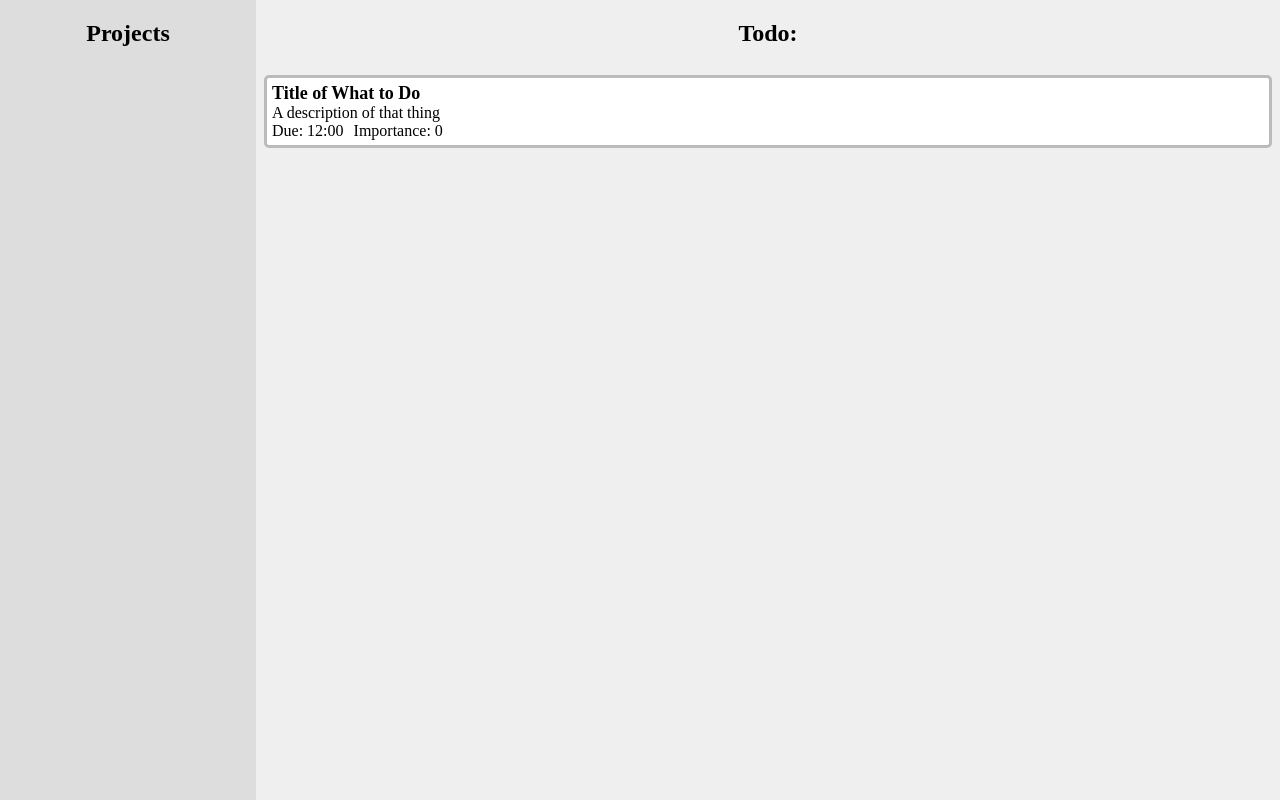
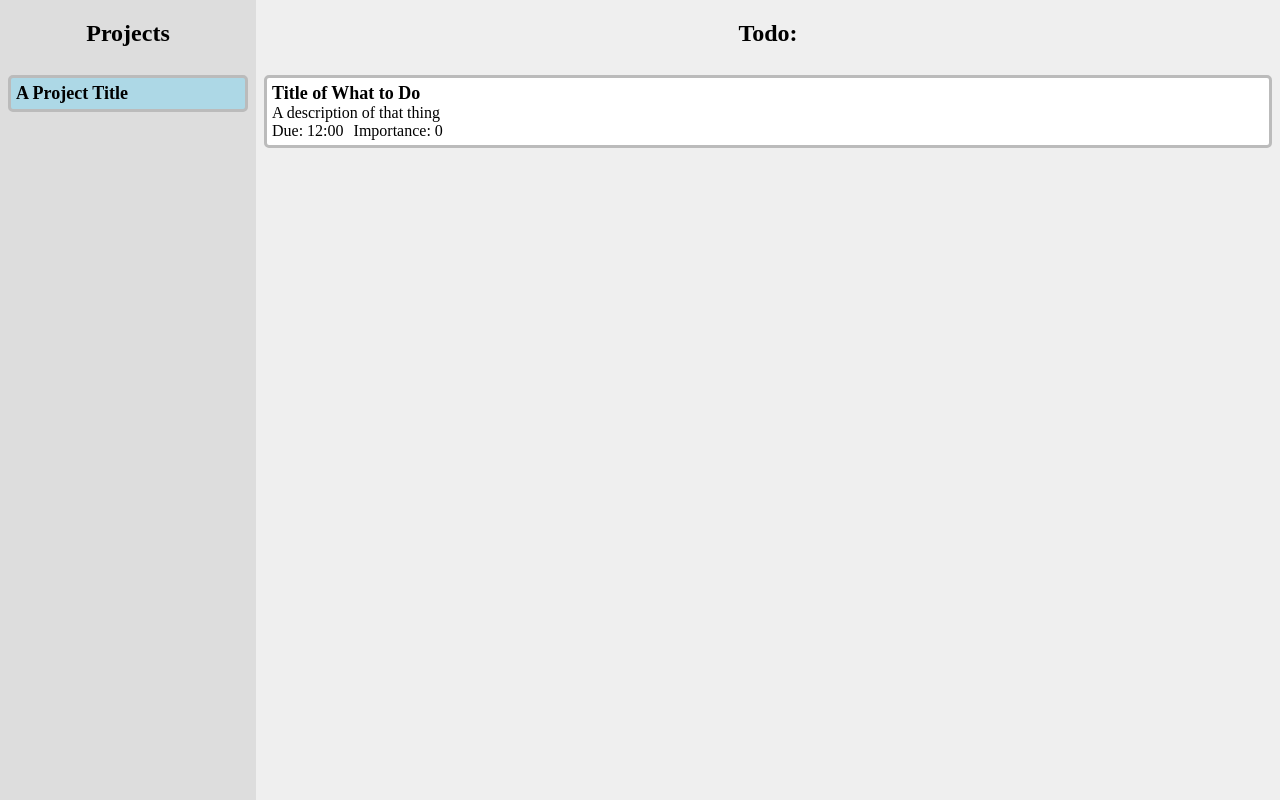
Before and after one commit to Blargh14/Odin-Project-Todo-List, a website built with webpack: page src/template.html in a window 1280 px wide. Built offline with nearby package versions, Linux system fonts and the light colour scheme.

Commit message:
Add populateProjects functionality to display.js

```diff
--- a/src/display.js
+++ b/src/display.js
@@ -2,7 +2,24 @@ const projects = document.querySelector("#projects");
 const content = document.querySelector("#content");
 
 export function populateProjects(projectList) {
+    projects.textContent = "";
 
+    projectList.forEach((project) => {
+        const projectDiv = document.createElement("div");
+        projectDiv.classList.add("project");
+
+        const titleP = document.createElement("p");
+        titleP.classList.add("title");
+        titleP.textContent = project.title;
+        projectDiv.appendChild(titleP);
+
+        const descP = document.createElement("p");
+        descP.classList.add("description");
+        descP.textContent = project.description;
+        projectDiv.appendChild(descP);
+
+        projects.appendChild(projectDiv);
+    });
 }
 
 export function populateContent(project) {
@@ -38,8 +55,6 @@ export function populateContent(project) {
         priorityP.textContent = "Importance: " + todo.priority;
         infoBar.appendChild(priorityP);
 
-        // todoDiv.textContent = todo.title + todo.description + todo.dueDate + todo.priority + todo.checklist;
-
         content.appendChild(todoDiv);
     });
 
--- a/src/index.js
+++ b/src/index.js
@@ -1,7 +1,7 @@
 import "./styles.css";
 import {newTodo} from "./todoitem.js";
 import {newProject} from "./project.js";
-import {populateContent} from "./display.js";
+import {populateContent, populateProjects} from "./display.js";
 
 const placeHolderCheck = true;
 
@@ -17,4 +17,5 @@ if (placeHolderCheck) {
     placeHolderProject.addTodoItem(placeHolderToDo);
 
     populateContent(placeHolderProject);
+    populateProjects([placeHolderProject]);
 }
--- a/src/styles.css
+++ b/src/styles.css
@@ -14,11 +14,13 @@ p {
 #left {
     background-color: #DDDDDD;
     flex-basis: 20%;
+    overflow: auto;
 }
 
 #right {
     background-color: #EFEFEF;
     flex-grow: 1;
+    overflow: auto;
 }
 
 h2 {
@@ -30,8 +32,21 @@ h2 {
     flex-direction: column;
 }
 
+#projects {
+    display: flex;
+    flex-direction: column;
+}
+
 .todoitem {
     background-color: white;
+    margin: 8px;
+    padding: 5px;
+    border: solid 3px #BBBBBB;
+    border-radius: 5px;
+}
+
+.project {
+    background-color: lightblue;
     margin: 8px;
     padding: 5px;
     border: solid 3px #BBBBBB;
```
